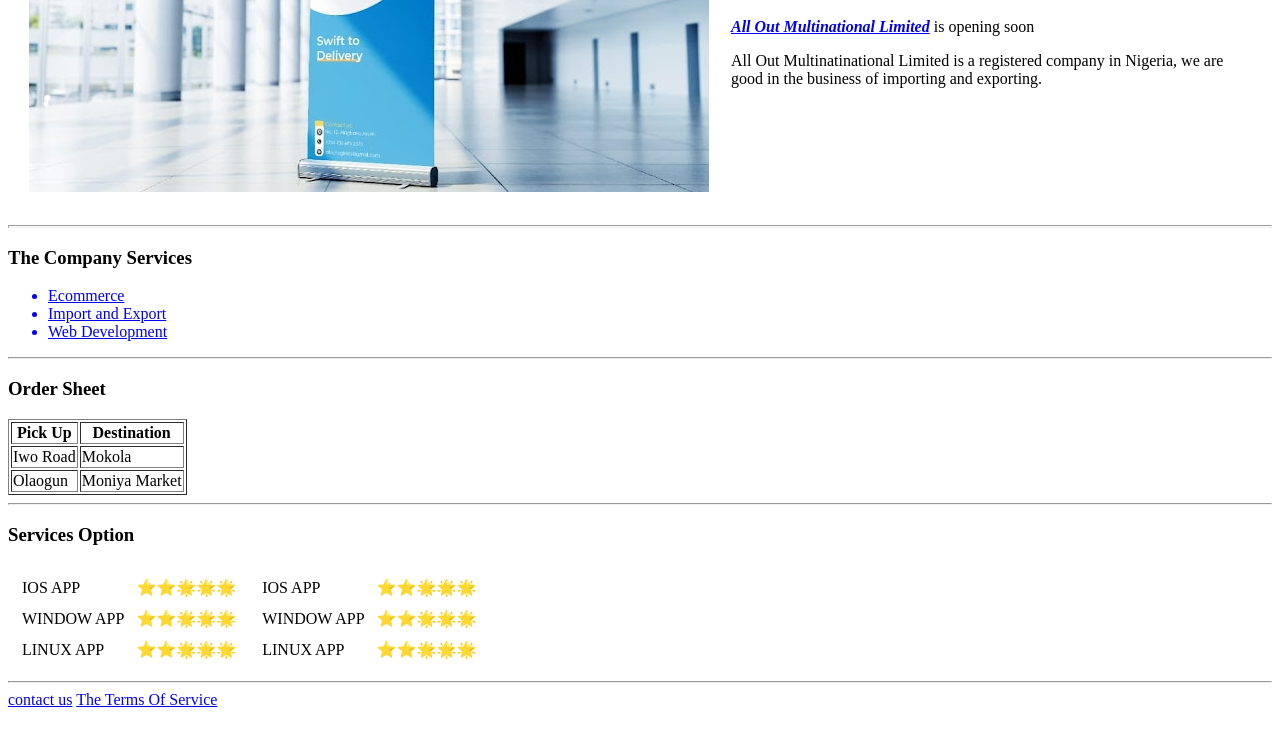
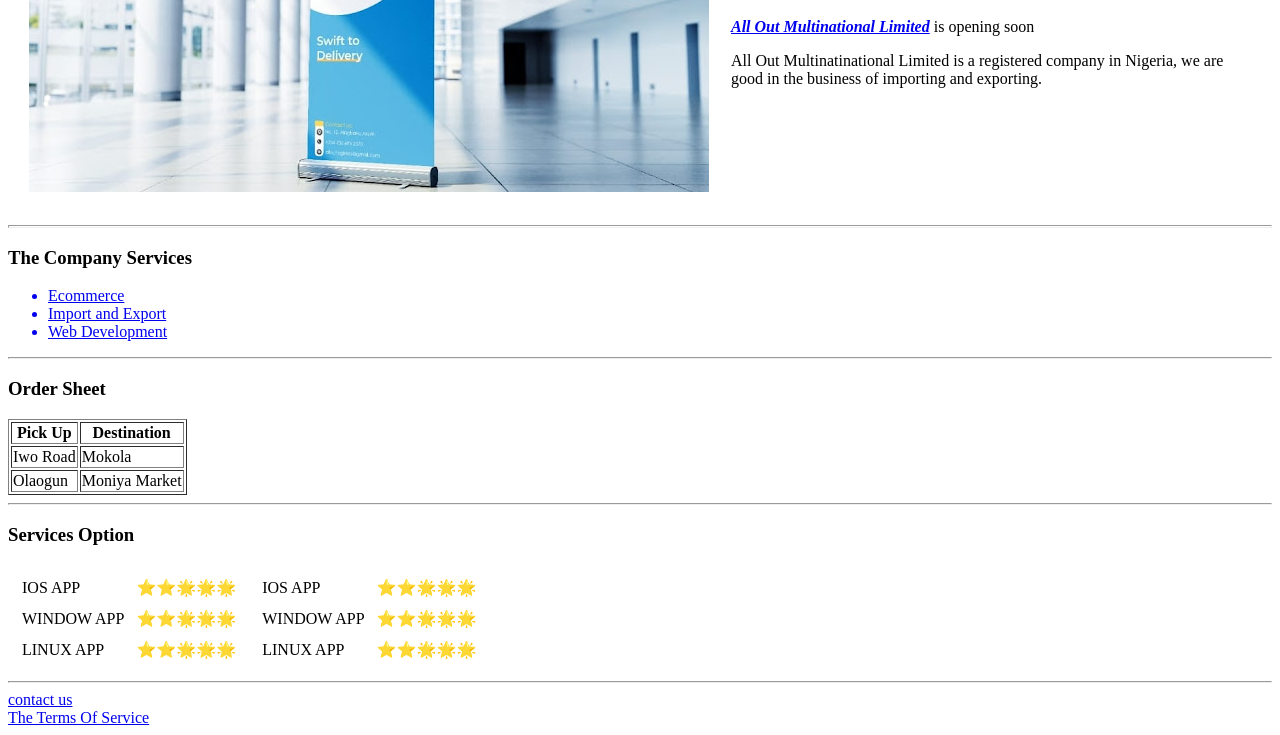
Before and after one commit to All-out247/myprofile, a plain HTML site: page index.html in a window 1280 px wide. Shown: the part 219-954 px from the top of the page. Drawn offline with Linux system fonts and the light colour scheme.

Commit message:
Update index.html

```diff
--- a/index.html
+++ b/index.html
@@ -75,7 +75,7 @@
         </tr>
      </table>
      <hr>
-    <a href="Contactus.html">contact us</a>
-    <a href="terms of service.html">The Terms Of Service</a>
+    <div><a href="Contactus.html">contact us</a></div>
+    <div><a href="terms of service.html">The Terms Of Service</a></div>
 </body>
 </html>
```
